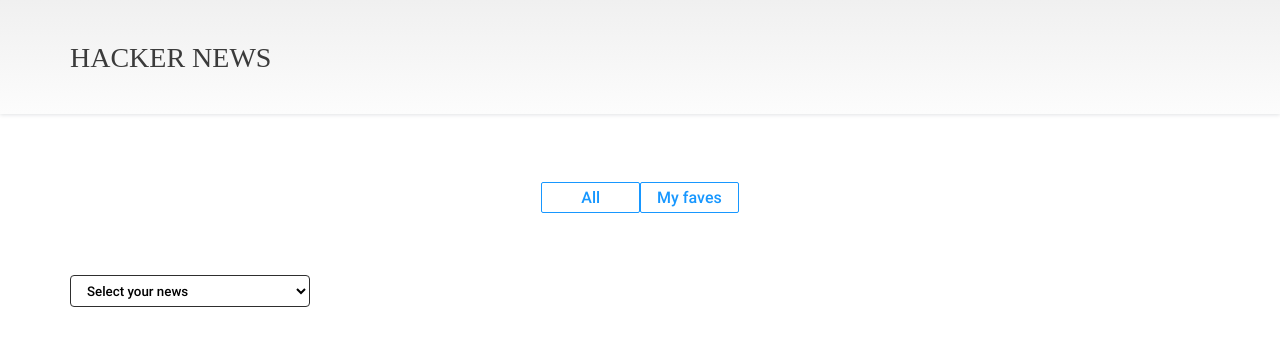
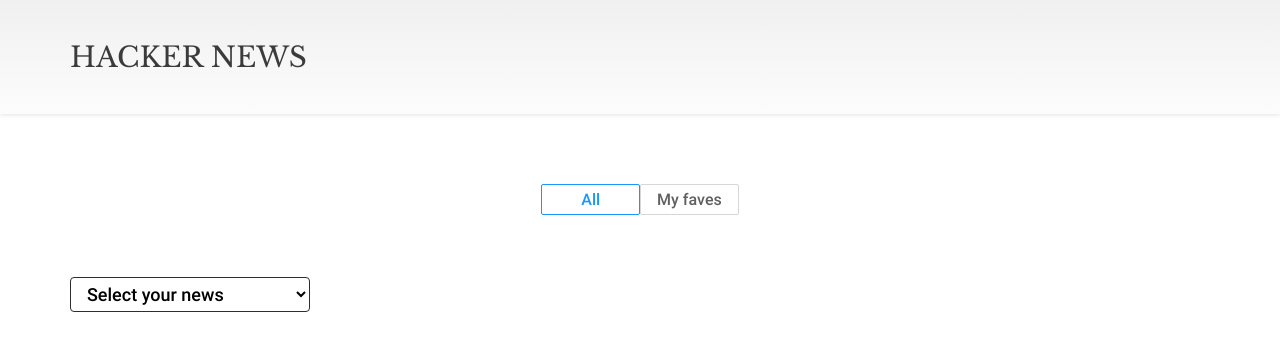
Before and after one commit to Marco90v/hacker-news, a React (Create React App) app: page / in a window 1280 px wide. Shown: the top 350 px of the page. Built offline with nearby package versions, Linux system fonts and the light colour scheme.

Commit message:
Nuevo CSS

```diff
--- a/src/App.css
+++ b/src/App.css
@@ -1,35 +1,43 @@
-
 @font-face {
   font-family: 'Roboto';
   src: url('fonts/Roboto/Roboto-Medium.ttf') format('truetype');
   font-style: normal;
   font-weight: normal;
 }
-/* @font-face {
-  font-family: 'Baskerville';
-  src: url('fonts/Libre_Baskerville/LibreBaskerville-Regular.ttf') format('truetype');
-  font-style: normal;
-  font-weight: normal;
-} */
-*{
-  margin: 0;
-  padding: 0;
-  box-sizing: border-box;
-  font-family: Roboto;
+@font-face {
+font-family: 'Baskerville';
+src: url('fonts/Libre_Baskerville/LibreBaskerville-Regular.ttf') format('truetype');
+font-style: normal;
+font-weight: normal;
 }
 :root{
   --azure:#1797ff;
   --brownish-grey: #606060;
 }
+*{
+  padding: 0;
+  margin: 0;
+  box-sizing: border-box;
+  font-family: Roboto;
+  font-size: 18px;
+}
+.contenido{
+  overflow-y: scroll;
+  overflow-x: hidden;
+  max-height: 100vh;
+  min-height: 100vh;
+}
 .header {
+  position: relative;
   height: 114px;
   box-shadow: 0 1px 4px 0 rgba(0, 21, 41, 0.12);
   background-image: linear-gradient(to bottom, #ececec -32%, #fff 124%);
 }
-
 .HACKER-NEWS{
-  margin-left: calc((100% - 1140px)/2);
-  padding-top: 44px;
+  position: absolute;
+  top: 50%;
+  left: 50%;
+  transform: translateY(-50%) translateX(-50%);
   object-fit: contain;
   font-family: Baskerville;
   font-size: 28px;
@@ -41,19 +49,17 @@
   color: #3b3b3b;
 }
 .menu{
-  margin-top: 70px;
+  margin-top: 4rem;
   display: flex;
   justify-content: center;
 }
-li {
+.menu > ul > li {
   cursor: pointer;
   text-decoration: none;
   display: inline;
   margin: auto;
 }
 .btn-menu {
-  width: 98px;
-  height: 31px;
   border-radius: 2px;
   border: solid 1px #d6d6d6;
 
@@ -66,7 +72,6 @@
   text-align: center;
   color: var(--brownish-grey);
 }
-
 .btn-menu-ALL{
   padding: 5px 39px;
 }
@@ -74,31 +79,25 @@
 .btn-menu-FAVES{
   padding: 5px 16px;
 }
-
-.btn-menu-active{
+.btn-menu-ALL.btn-menu-active, .btn-menu-FAVES.btn-menu-active{
   border-color: var(--azure);
   color: var(--azure);
 }
-
-.content{
-  margin-left: calc((100% - 1140px)/2);
-  margin-right: calc((100% - 1140px)/2);
+main.content{
+  display: flex;
+  max-width: 90%;
+  flex-direction: column;
+  justify-content: center;
+  margin: auto;
 }
-.faves{
+main.faves{
   margin-top: 133px;
 }
-
-.contenido{
-  overflow-y: scroll;
-  overflow-x: hidden;
-  max-height: 100vh;
-  min-height: 100vh;
+main.content > ul {
+  list-style: none;
 }
-
 .select-news{
   display: block;
-  width: 240px;
-  height: 32px;
   padding: 5px 12px 5px 12px;
   border-radius: 4px;
   border: solid 1px #2e2e2e;
@@ -106,43 +105,36 @@
   margin-top: 63px;
   margin-bottom: 38px;
 }
-
 .cards{
   display: flex;
   flex-wrap: wrap;
+  gap: 2.2rem;
 }
-
 .card{
   cursor: pointer;
   display: inline-block;
-  width: 550px;
-  height: 90px;
-  margin-bottom: 30px;
+  width: 100%;
+  min-width: 337px;
+  min-height: 90px;
   border-radius: 6px;
   border: solid 1px #cdcdcd;
   background-color: #fff;
+  display: grid;
+  grid-template-columns: auto 68px;
+  transition: all .2s ease-in-out;
 }
-
 .card:hover{
   opacity: 0.5;
 }
-
-.card.mLeft{
-  margin-left: auto;
+.bodyCard {
+  margin-left: 5%;
+  display: flex;
+  flex-direction: column;
+  justify-content: center;
+  gap: .5rem;
 }
-
-.bodyCard{
-  margin-left: 24px;
-  display: inline;
-  float: left;
-}
-
 .date{
-  height: 13px;
-  padding-top: 16px;
   display: flex;
-  align-items: center;
-  font-size: 11px;
   font-weight: normal;
   font-stretch: normal;
   font-style: normal;
@@ -150,159 +142,46 @@
   letter-spacing: normal;
   color: #767676;
 }
-
 .date > img{
   margin-right: 5px;
 }
-
+.date > span {
+  font-size: 11px;
+}
 .story_title{
-  width: 440px;
-  height: 40px;
-  margin: 6px 16px 14px 0;
   font-size: 14px;
-  font-weight: 500;
-  font-stretch: normal;
-  font-style: normal;
   line-height: 1.43;
   letter-spacing: 0.25px;
   color: #6b6b6b;
 }
-
 .likeCard{
+  position: relative;
   cursor: pointer;
-  float: right;
-  width: 68px;
-  height: 88px;
   border-radius: 0 6px 6px 0;
-  border: solid 1px #f5f5f5;
   background-color: #f5f5f5;
 }
 .likeCard > img{
-  margin: 34px 22px;
+  position: absolute;
+  top: 50%;
+  left: 50%;
+  transform: translateX(-50%) translateY(-50%);
 }
 
-.Loading{
-  display: flex;
-  justify-content: center;
-  margin: 30px 0;
-  font-size: 15px;
-}
-
-/* Devices less than 1150 pixels */
-@media (max-width: 1150px) {
-  :root{
-    --margen: calc((100% - 1010px)/2)
+@media (min-width:1100px) {
+  .HACKER-NEWS{
+      position: initial;
+      transform: initial;
+      width: 1140px;
+      margin: auto;
+      padding-top: 44px;
   }
-  .HACKER-NEWS{
-    margin-left: var(--margen);
+  main.content{
+      width: 1140px;
   }
-  .content{
-    margin-left: var(--margen);
-    margin-right: var(--margen);
+  .select-news{
+      width: 240px;
   }
-  .card {
-    width: 490px;
-  }
-  .story_title {
-    width: 380px;
-  }
-  .likeCard {
-    width: 55px;
-  }
-  .likeCard > img {
-    margin: 34px 16px;
+  .card{
+      max-width: 48%;
   }
 }
-
-/* Devices less than 1024 pixels */
-@media (max-width: 1024px) {
-  :root{
-    --margen: calc((100% - 820px)/2)
-  }
-  .card {
-    width: 400px;
-    height: 100px;
-  }
-  .story_title {
-    width: 300px;
-    height: 60px;
-  }
-  .likeCard {
-    height: 98px;
-  }
-  .likeCard > img {
-    margin: 38px 15px;
-  }
-}
-
-/* Devices less than 830 pixels */
-@media (max-width: 830px) {
-  :root{
-    --margen: calc((100% - 570px)/2)
-  }
-  .card {
-    width: 100%;
-  }
-  .story_title {
-    width: 450px;
-  }
-  .likeCard {
-    width: 75px;
-  }
-  .likeCard > img {
-    margin: 38px 27px;
-  }
-}
-
-/* Devices less than 575 pixels */
-@media (max-width: 575px) {
-  :root{
-    --margen: calc((100% - 375px)/2)
-  }
-  .select-news {
-    width: 100%;
-  }
-  .story_title {
-    margin: 6px 0;
-    width: 280px;
-  }
-  .likeCard {
-    width: 67px;
-  }
-  .likeCard > img {
-    margin: 39px 22px;
-  }
-}
-
-/* Devices less than 375 pixels */
-@media (max-width: 375px) {
-  :root{
-    --margen: calc((100% - 320px)/2)
-  }
-  .card {
-    height: 120px;
-  }
-  .bodyCard{
-    width: 220px;
-  }
-  .story_title {
-    width: 200px;
-    margin-top: 15px;
-  }
-  .likeCard {
-    height: 118px;
-  }
-  .likeCard > img {
-    margin: 49px 23px;
-  }
-}
-
-/* Devices less than 320 pixels */
-@media (max-width: 320px) {
-  :root{
-    --margen: calc((100% - 300px)/2)
-  }
-  .bodyCard{
-    width: 200px;
-  }
-}
--- a/src/components/Menu.tsx
+++ b/src/components/Menu.tsx
@@ -16,7 +16,7 @@
         <nav className='menu'>
             <ul>
                 <li className={`btn-menu btn-menu-ALL ${state.view && 'btn-menu-active'}` } onClick={()=>changeView()} >All</li>
-                <li className={`btn-menu btn-menu-FAVES ${state.view && 'btn-menu-active'}`} onClick={()=>changeView()} >My faves</li>
+                <li className={`btn-menu btn-menu-FAVES ${!state.view && 'btn-menu-active'}`} onClick={()=>changeView()} >My faves</li>
             </ul>
         </nav>
     );
--- a/src/views/Faves.tsx
+++ b/src/views/Faves.tsx
@@ -10,7 +10,7 @@
     const [myFave, setMyFave] = useState<Item[]>(fave);
 
     return(
-        <div className='content faves'>
+        <main className='content faves'>
             <div className='cards' >
                 {
                     myFave.map((item:Item)=>{
@@ -19,7 +19,7 @@
                 }
 
             </div>
-        </div>
+        </main>
     )
 }
 
```
